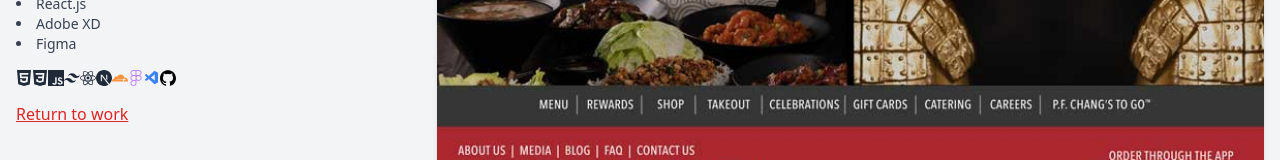
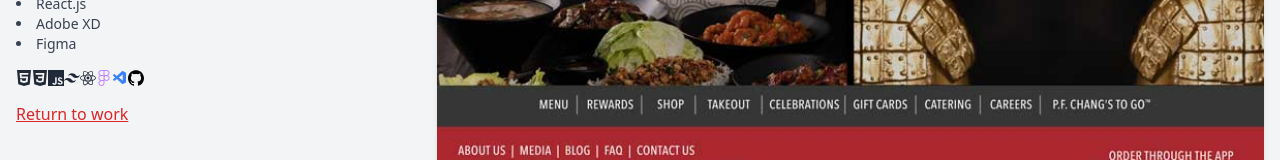
Before and after one commit to jasonleewilson/jasonleewilson, a Next.js app: page /work/details-pfchangs in a window 1280 px wide. Shown: the part 592-752 px from the top of the page. Built offline with nearby package versions, Linux system fonts and the light colour scheme.

Commit message:
updated details-pfchangs tools

```diff
--- a/src/app/work/details-pfchangs/page.tsx
+++ b/src/app/work/details-pfchangs/page.tsx
@@ -130,21 +130,7 @@
                         </span>
                         <SiReact className='tailwindcss' title='react' />
                       </div>
-                      <div className='has-tooltip'>
-                        <span className='tooltip rounded shadow-lg p-1 bg-gray-100 text-primary -mt-8'>
-                          nextjs
-                        </span>
-                        <SiNextdotjs title='nextjs' />
-                      </div>
-                      <div className='has-tooltip'>
-                        <span className='tooltip rounded shadow-lg p-1 bg-gray-100 text-primary -mt-8'>
-                          cloudflare
-                        </span>
-                        <SiCloudflare
-                          className='text-orange-400'
-                          title='cloudflare'
-                        />
-                      </div>
+
                       <div className='has-tooltip'>
                         <span className='tooltip rounded shadow-lg p-1 bg-gray-100 text-primary -mt-8'>
                           figma
```
